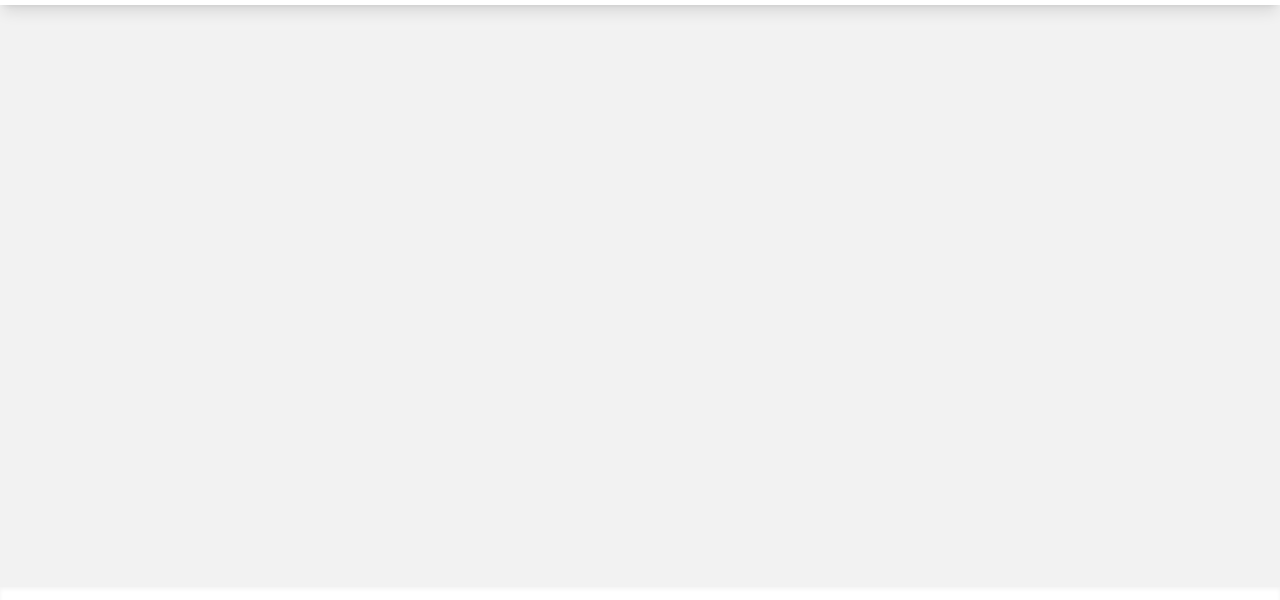
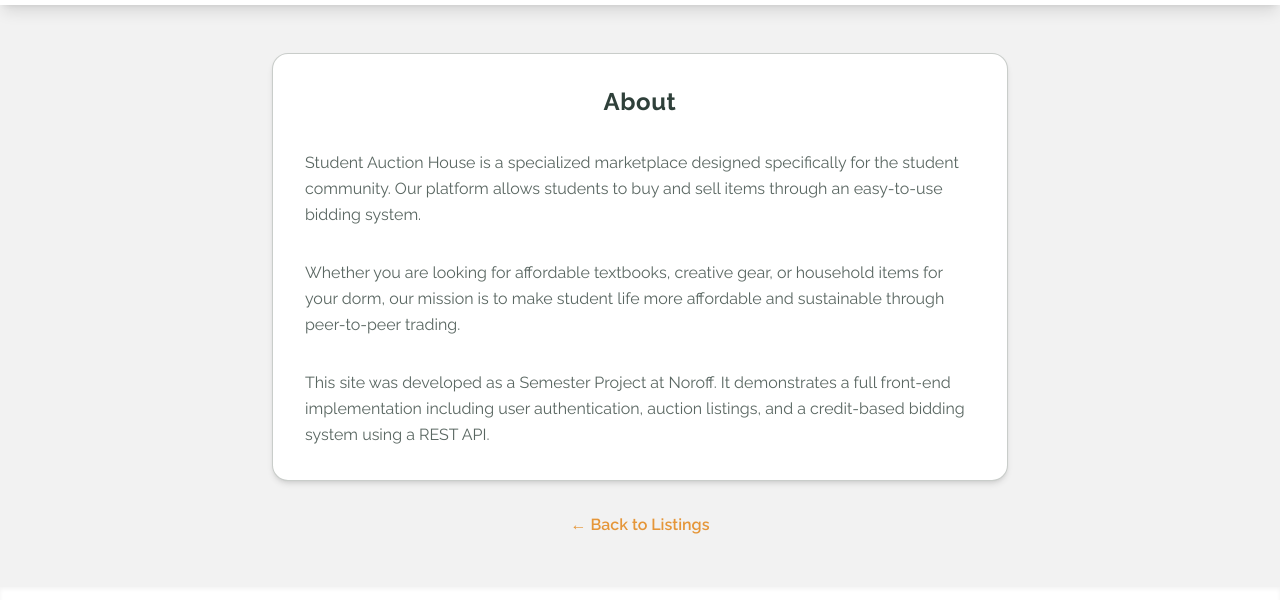
Before and after one commit to camiP89/Semester-Project-2, a website with bundled scripts: page about/index.html in a window 1280 px wide. Shown: the part 43-643 px from the top of the page. Built offline with nearby package versions, Linux system fonts and the light colour scheme.

Commit message:
Add about page and about.mjs.

```diff
--- a/about/index.html
+++ b/about/index.html
@@ -37,7 +37,7 @@
       rel="stylesheet"
     />
     <link rel="stylesheet" href="/css/style.css" />
-    <script src="/scripts/components/header.mjs" type="module"></script>
+    <script src="/scripts/pages/about.mjs" type="module"></script>
   </head>
 
   <body class="grid min-h-screen grid-rows-[auto_1fr_auto] bg-bg">
@@ -168,7 +168,53 @@
       </div>
     </header>
 
-    <main></main>
+    <main class="container mx-auto px-4 py-12 max-w-3xl">
+      <div class="bg-white border border-border/30 rounded-2xl shadow-md p-8">
+        <h1
+          class="mb-8 text-center font-sans sm:text-xl md:text-2xl tracking-wide font-bold text-text"
+        >
+          About
+        </h1>
+
+        <article class="space-y-8">
+          <div>
+            <p class="text-text/80 leading-relaxed">
+              Student Auction House is a specialized marketplace designed
+              specifically for the student community. Our platform allows
+              students to buy and sell items through an easy-to-use bidding
+              system.
+            </p>
+          </div>
+
+          <div>
+            <p class="text-text/80 leading-relaxed">
+              Whether you are looking for affordable textbooks, creative gear,
+              or household items for your dorm, our mission is to make student
+              life more affordable and sustainable through peer-to-peer trading.
+            </p>
+          </div>
+
+          <div>
+            <p class="text-text/80 leading-relaxed">
+              This site was developed as a Semester Project at Noroff. It
+              demonstrates a full front-end implementation including user
+              authentication, auction listings, and a credit-based bidding
+              system using a REST API.
+            </p>
+          </div>
+        </article>
+      </div>
+
+      <div class="mt-8 text-center">
+        <a
+          href="../index.html"
+          class="inline-block text-accent font-semibold hover:underline hover:text-primary transition"
+        >
+          ← Back to Listings
+        </a>
+      </div>
+    </main>
+
     <footer class="bg-white p-4 shadow-inner">
       <div class="container mx-auto space-y-4 text-center">
         <a href="/index.html">
--- a/privacy/index.html
+++ b/privacy/index.html
@@ -51,7 +51,6 @@
         >
           <img src="/assets/studentauctionhouselogo.png" alt="Logo" />
         </a>
-
 
         <div
           id="user-status-bar"
@@ -169,27 +168,24 @@
       </div>
     </header>
     <main class="container mx-auto px-4 py-12 max-w-3xl">
-
       <div class="bg-white border border-border/30 rounded-2xl shadow-md p-8">
-
-    <h1 class="text-3xl md:text-4xl font-bold text-text mb-2">
+        <h1
+          class="mb-8 text-center font-sans sm:text-xl md:text-2xl tracking-wide font-bold text-text"
+        >
           Privacy Policy
         </h1>
 
-    <p class="text-sm text-detail italic mb-8">
-      Last Updated: March 2026
-    </p>
+        <p class="text-sm text-detail italic mb-8">Last Updated: March 2026</p>
 
         <section class="space-y-8">
-
           <div>
             <h2 class="text-xl font-semibold text-text mb-2">
               1. Educational Purpose
             </h2>
             <p class="text-text/80 leading-relaxed">
-          This website is a student project created for the Noroff Front-End Development program.
-          It uses a public API provided by Noroff for learning purposes only and is not intended
-          for commercial use.
+              This website is a student project created for the Noroff Front-End
+              Development program. It uses a public API provided by Noroff for
+              learning purposes only and is not intended for commercial use.
             </p>
           </div>
 
@@ -198,8 +194,9 @@
               2. User Accounts
             </h2>
             <p class="text-text/80 leading-relaxed">
-          Users must register using a valid Noroff student email address. Passwords are not stored
-          by this website directly and are securely handled through the Noroff API authentication system.
+              Users must register using a valid Noroff student email address.
+              Passwords are not stored by this website directly and are securely
+              handled through the Noroff API authentication system.
             </p>
           </div>
 
@@ -208,14 +205,13 @@
               3. Local Storage
             </h2>
             <p class="text-text/80 leading-relaxed">
-          This website stores your <strong>accessToken</strong> in your browser's LocalStorage to
-          keep you logged in while browsing the auction listings. You may remove this information
-          at any time by logging out or clearing your browser storage.
+              This website stores your <strong>accessToken</strong> in your
+              browser's LocalStorage to keep you logged in while browsing the
+              auction listings. You may remove this information at any time by
+              logging out or clearing your browser storage.
             </p>
           </div>
-
         </section>
-
       </div>
 
       <div class="mt-8 text-center">
@@ -226,7 +222,6 @@
           ← Back to Listings
         </a>
       </div>
-
     </main>
 
     <footer class="bg-white p-4 shadow-inner">
--- /dev/null
+++ b/scripts/pages/about.mjs
@@ -0,0 +1,3 @@
+import { createHeader } from "../components/header.mjs";
+
+createHeader();
--- a/terms/index.html
+++ b/terms/index.html
@@ -169,7 +169,7 @@
     </header>
     <main class="container mx-auto px-4 py-12 max-w-3xl">
       <div class="bg-white border border-border/30 rounded-2xl shadow-md p-8">
-        <h1 class="text-3xl md:text-4xl font-bold text-text mb-2">
+        <h1 class="mb-8 text-center font-sans sm:text-xl md:text-2xl tracking-wide font-bold text-text">
           Terms of Service
         </h1>
 
```
Lines whose indentation alone changed are shown as unchanged.
